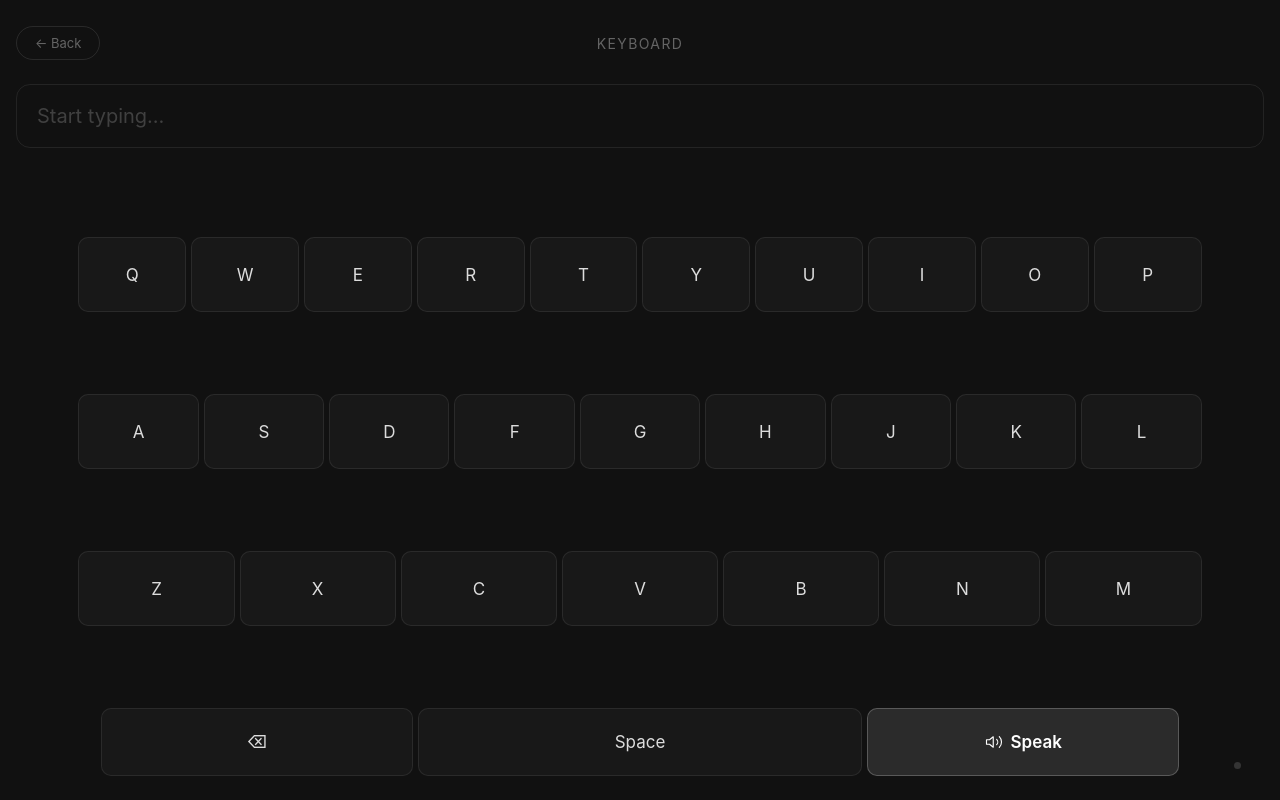
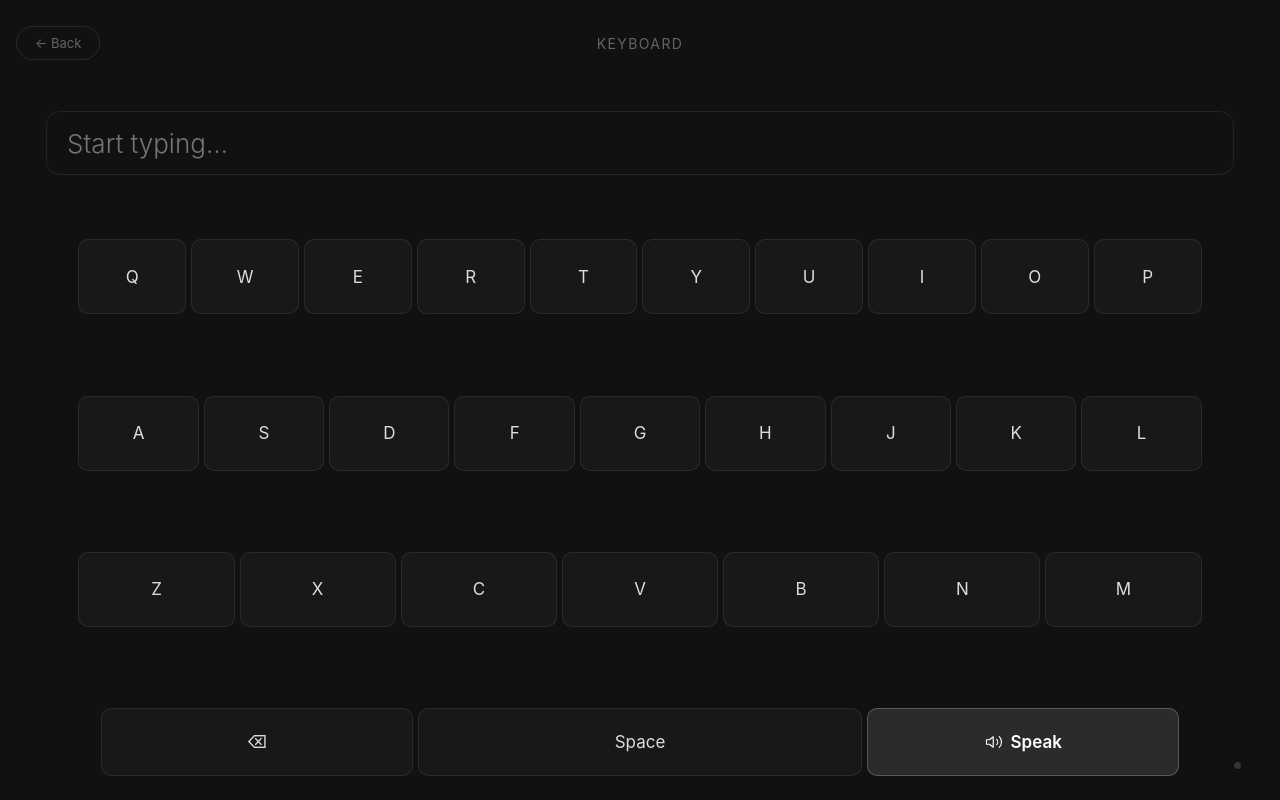
Before and after one commit to alekmiltenov/Voxen, a React (Vite) app in the folder frontend/: page /keyboard in a window 1280 px wide. Built offline with nearby package versions, Linux system fonts and the light colour scheme.

Commit message:
Update Keyboard.jsx

```diff
--- a/frontend/src/pages/Keyboard.jsx
+++ b/frontend/src/pages/Keyboard.jsx
@@ -492,10 +492,17 @@ export default function Keyboard() {
       </div>
 
       <div style={s.display}>
-        <span style={text ? s.displayText : s.placeholder}>
-          {text || "Start typing…"}
-          <span style={s.cursor} aria-hidden="true" />
-        </span>
+        <input
+          type="text"
+          value={text}
+          readOnly
+          placeholder="Start typing…"
+          style={{
+            ...s.displayInput,
+            ...(text ? {} : { color: "rgba(255,255,255,0.2)" }),
+          }}
+          onClick={(e) => e.preventDefault()}
+        />
       </div>
 
       <div style={s.keysArea}>
@@ -743,12 +750,25 @@ const s = {
     whiteSpace: "nowrap",
   },
   display: {
-    marginTop: "10px",
+    marginTop: "20px",
     minHeight: "64px", padding: "14px 20px", borderRadius: "14px",
-    border: "1px solid rgba(255,255,255,0.08)", display: "flex", alignItems: "center",
+    border: "1px solid rgba(255,255,255,0.08)", display: "flex", alignItems: "center", marginLeft: "30px", marginRight: "30px", marginTop: "3%",
   },
   displayText: { fontSize: "26px", fontWeight: "300", color: "#ffffff" },
   placeholder: { fontSize: "20px", color: "rgba(255,255,255,0.2)" },
+  displayInput: {
+    fontSize: "26px",
+    fontWeight: "300",
+    color: "#ffffff",
+    background: "transparent",
+    border: "none",
+    outline: "none",
+    width: "100%",
+    padding: 0,
+    margin: 0,
+    fontFamily: "inherit",
+    caretColor: "rgba(255,255,255,0.55)",
+  },
   cursor: {
     display: "inline-block",
     width: "2px",
@@ -780,7 +800,7 @@ const s = {
     minHeight: 0,
     width: "90%",
     alignSelf: "center",
-    marginTop: "75px",
+    marginTop: "4%",
     marginBottom: "8px",
     justifyContent: "space-between",
     position: "relative",
```
